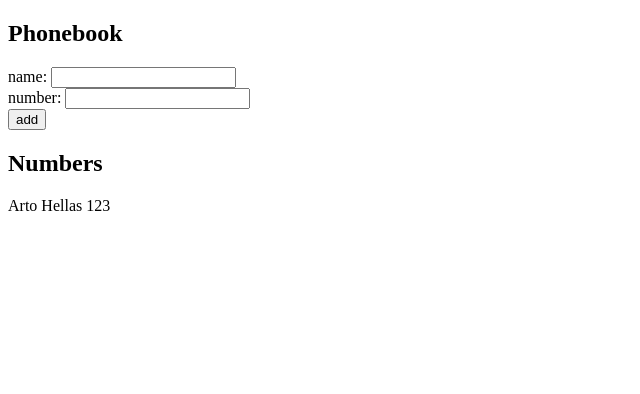
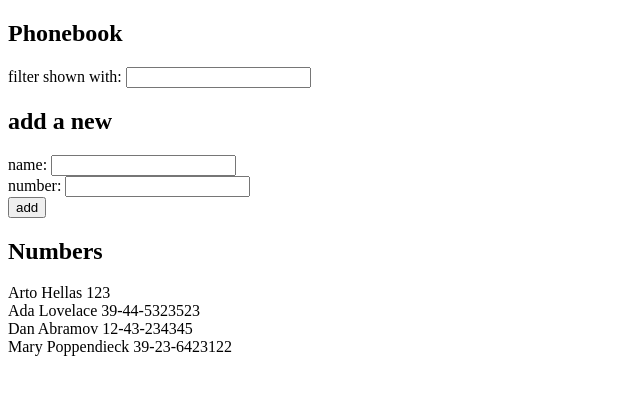
Before and after one commit to knownothingsnow/full-stack-open-2020, a React (Create React App) app in the folder part_2/the-phonebook/: page / in a window 1280 px wide. Shown: the top 394 px of the page, without its empty margins (0-640 px from the left). Built offline with nearby package versions, Linux system fonts and the light colour scheme.

Commit message:
Exercises 2.9

```diff
--- a/part_2/the-phonebook/src/App.js
+++ b/part_2/the-phonebook/src/App.js
@@ -2,17 +2,34 @@ import React, { useState } from 'react'
 import './App.css';
 
 const App = () => {
-  const [persons, setPersons] = useState([{
-    id: 0,
-    name: 'Arto Hellas',
-    number: '123'
-  }])
+  const [persons, setPersons] = useState([
+    { id: 0, name: 'Arto Hellas', number: '123' },
+    { id: 1, name: 'Ada Lovelace', number: '39-44-5323523' },
+    { id: 2, name: 'Dan Abramov', number: '12-43-234345' },
+    { id: 3, name: 'Mary Poppendieck', number: '39-23-6423122' }
+  ])
+
+  const [searcher, setSearcher] = useState('')
+
+  const [personsToShow, setPersonsToShow] = useState(persons)
 
   const [newName, setNewName] = useState('')
 
   const [newNumber, setNewNumber] = useState('')
 
+
   let id = 0
+
+  const searcherHandler = (e) => {
+    const newSearcher = e.target.value
+    setSearcher(newSearcher)
+    const isSercherEmpty = !Boolean(newSearcher)
+    const newPersonsToShow = isSercherEmpty
+      ? persons
+      : persons.filter(person => new RegExp(`${newSearcher}`, 'ig').test(person.name))
+
+    setPersonsToShow(newPersonsToShow)
+  }
 
   const nameHandler = (e) => {
     setNewName(e.target.value)
@@ -33,19 +50,25 @@ const App = () => {
     }
 
     id++
-    setPersons([
+    const newPersons = [
       ...persons,
       {
         id,
         name: newName,
         number: newNumber
       }
-    ])
+    ]
+    setPersons(newPersons)
+    // reset searcher after add new person
+    setPersonsToShow(newPersons)
+    setSearcher('')
   }
 
   return (
     <div>
       <h2>Phonebook</h2>
+      <div>filter shown with: <input value={searcher} onChange={searcherHandler} /></div>
+      <h2>add a new</h2>
       <form onSubmit={submitName}>
         <div>name: <input value={newName} onChange={nameHandler} /></div>
         <div>number: <input value={newNumber} onChange={numberHandler} /></div>
@@ -53,7 +76,7 @@ const App = () => {
       </form>
       <h2>Numbers</h2>
       {
-        persons.map((person) => {
+        personsToShow.map((person) => {
           return (
             <div key={person.id}>{person.name} {person.number}</div>
           )
```
